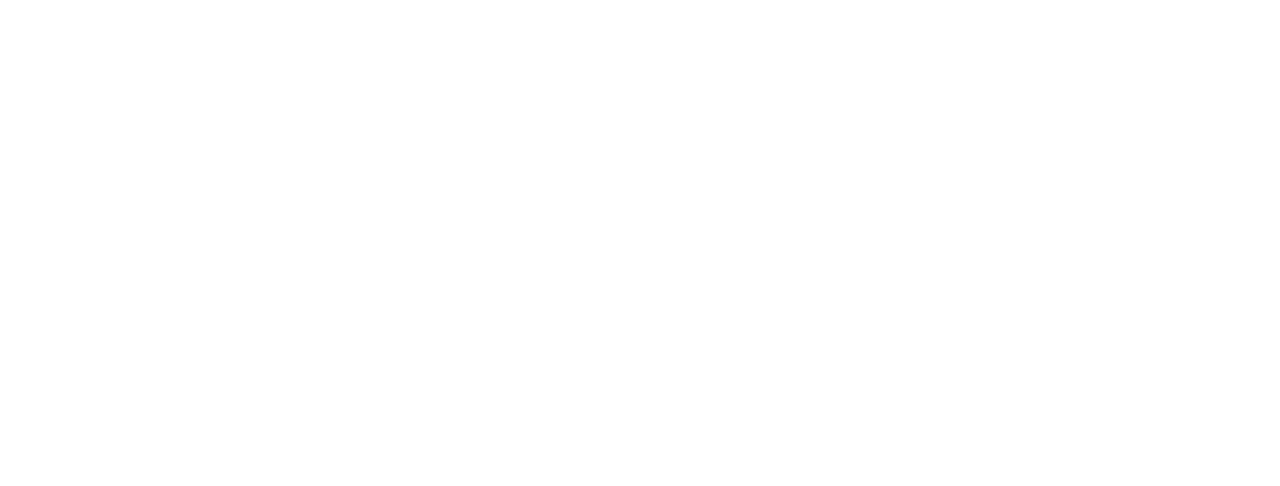
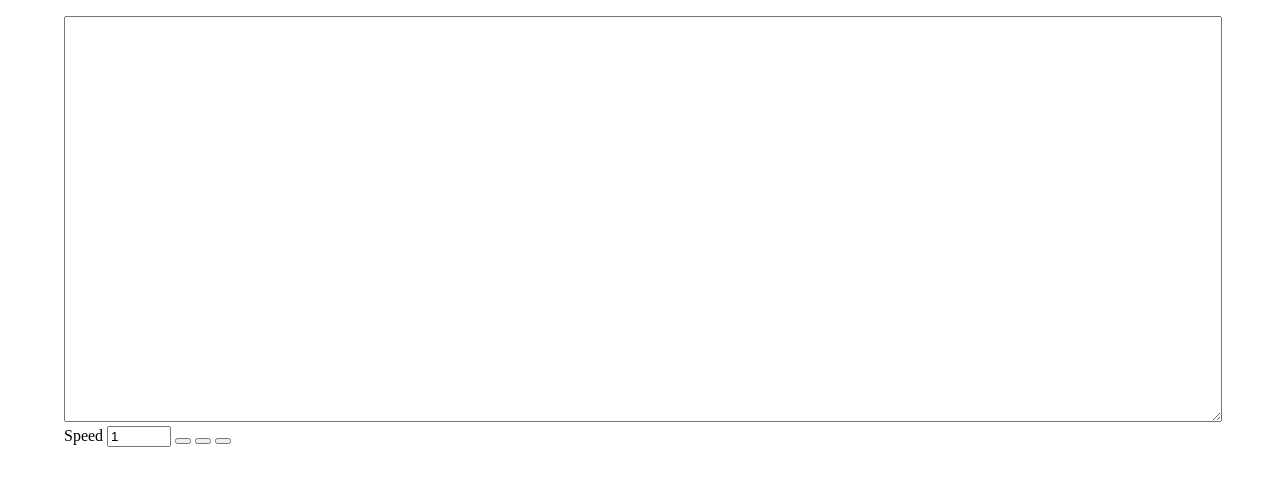
Before and after one commit to ProjectDueTmr/text-to-speech, a plain HTML site: page index.html in a window 1280 px wide. Drawn offline with Linux system fonts and the light colour scheme.

Commit message:
html text and style done

```diff
--- a/index.html
+++ b/index.html
@@ -8,6 +8,11 @@
     <script src="./main.js" defer></script>
 </head>
 <body>
-
+    <textarea id="text"></textarea>
+    <label for="speech">Speed</label>
+    <input type="number" name="speed" id="speed" min=".5" max="3" step=".5" value="1">
+    <button id="play-button"></button>
+    <button id="pause-button"></button>
+    <button id="stop-button"></button>
 </body>
 </html>
--- a/style.css
+++ b/style.css
@@ -0,0 +1,9 @@
+body{
+    width: 90%;
+
+    margin: 1rem auto 0;
+}
+#text{
+    width: 100%;
+    height: 50vh;
+}
```
